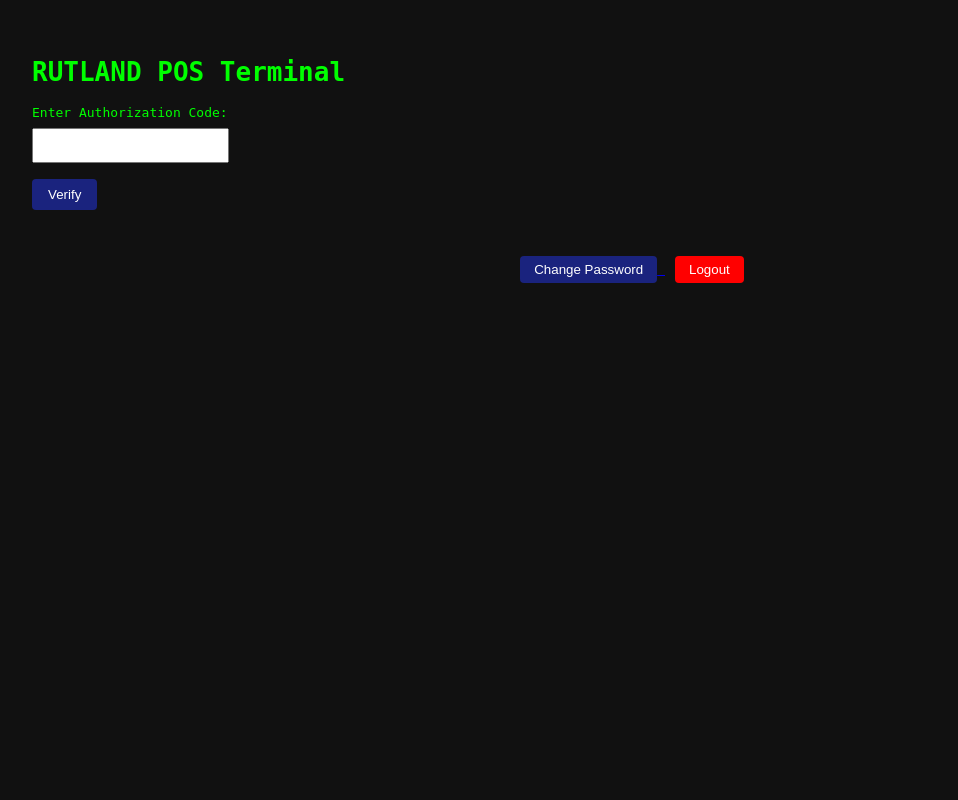
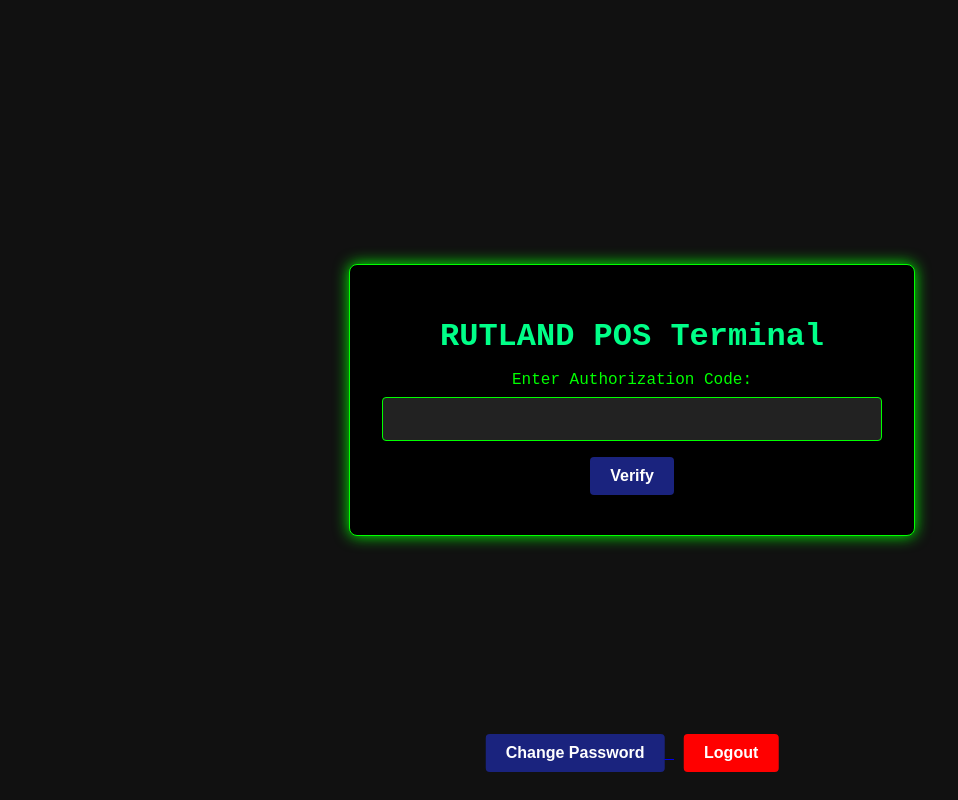
Before and after one commit to lloydsmorgan/usa, a Flask app: page /auth in a window 1280 px wide. Shown: the whole page, without its empty margins (8-966 px from the left). Run offline with Flask 3, Linux system fonts and the light colour scheme; the visitor is signed in with stand-in values (Sample User, id 1).

Commit message:
adding styling

```diff
--- a/static/style.css
+++ b/static/style.css
@@ -1,29 +1,153 @@
+/* ========== Base Layout ========== */
 body {
-    font-family: monospace;
+    font-family: 'Courier New', Courier, monospace;
     background-color: #111;
     color: #0f0;
+    margin: 0;
+    padding: 0;
+    min-height: 100vh;
+    display: flex;
+    justify-content: center;
+    align-items: center;
+    flex-direction: column;
+}
+
+/* ========== Container Styling ========== */
+.container {
+    background-color: #000;
+    border: 1px solid #0f0;
     padding: 2rem;
+    border-radius: 8px;
+    box-shadow: 0 0 15px #0f0;
+    width: 90%;
+    max-width: 500px;
+    text-align: center;
 }
-input, button {
+
+/* ========== Headings ========== */
+h1, h2, h3 {
+    color: #00ff88;
+    margin-bottom: 1rem;
+}
+
+/* ========== Inputs and Buttons ========== */
+input, select {
+    width: 100%;
     margin: 0.5rem 0;
-    padding: 0.5rem;
+    padding: 0.75rem;
+    border: 1px solid #0f0;
+    border-radius: 4px;
+    background-color: #222;
+    color: #0f0;
+    font-size: 1rem;
+    box-sizing: border-box;
 }
-button {
-    padding: 8px 16px;
+
+button, .btn {
+    margin: 0.5rem 0;
+    padding: 10px 20px;
     background-color: #1a237e;
     color: white;
     border: none;
     border-radius: 4px;
     cursor: pointer;
+    font-weight: bold;
+    transition: background-color 0.3s ease;
+    font-size: 1rem;
 }
 
-button:hover {
+button:hover, .btn:hover {
     background-color: #3949ab;
 }
 
+/* ========== Error / Flash / Notes ========== */
+.error-code {
+    color: #ff4444;
+    font-weight: bold;
+}
+
+.reason, .note, .success {
+    margin-top: 10px;
+    font-style: italic;
+    color: #aaa;
+}
+
+.flash {
+    background-color: #440000;
+    border: 1px solid #ff0000;
+    padding: 10px;
+    color: #ff6666;
+    border-radius: 5px;
+    margin-bottom: 1rem;
+}
+
+.success-container {
+    text-align: center;
+    margin-top: 2rem;
+    background-color: #111;
+    border: 1px solid #0f0;
+    padding: 2rem;
+    border-radius: 8px;
+    max-width: 600px;
+    margin-left: auto;
+    margin-right: auto;
+    box-shadow: 0 0 10px #0f0;
+}
+
+.button-group {
+    margin-top: 1.5rem;
+}
+
+.button-group button {
+    font-size: 1rem;
+    padding: 10px 18px;
+    background-color: #1a237e;
+    color: white;
+    border: none;
+    border-radius: 5px;
+    cursor: pointer;
+}
+
+.button-group button:hover {
+    background-color: #3949ab;
+}
+
+
+/* ========== Receipt Styling ========== */
+.receipt {
+    background-color: #000;
+    padding: 1rem;
+    border: 1px dashed #0f0;
+    margin-top: 1rem;
+    text-align: left;
+    font-size: 0.9rem;
+}
+
+/* ========== Responsive Footer Button ========== */
 .fixed-bottom-center {
     position: fixed;
     bottom: 20px;
     left: 50%;
     transform: translateX(-50%);
+    z-index: 99;
 }
+
+/* ========== Media Queries ========== */
+@media (max-width: 600px) {
+    .container {
+        padding: 1rem;
+    }
+
+    input, button {
+        font-size: 1rem;
+        padding: 0.6rem;
+    }
+
+    h1 {
+        font-size: 1.4rem;
+    }
+
+    .receipt {
+        font-size: 0.85rem;
+    }
+}
--- a/templates/base.html
+++ b/templates/base.html
@@ -7,43 +7,34 @@
     <meta name="theme-color" content="#1a237e">
     <link rel="icon" href="{{ url_for('static', filename='favicon.ico') }}" type="image/x-icon">
     <link rel="stylesheet" href="{{ url_for('static', filename='style.css') }}">
-    <style>
-        .logout-footer {
-            margin-top: 40px;
-            text-align: left;
-        }
-
-        .logout-footer button {
-            padding: 10px 20px;
-            background-color: red;
-            color: white;
-            border: none;
-            border-radius: 4px;
-            font-size: 16px;
-        }
-    </style>
 </head>
 <body>
     <div class="container">
         <h1>RUTLAND POS Terminal</h1>
 
+        {% with messages = get_flashed_messages() %}
+          {% if messages %}
+            <div class="flash">
+              {% for msg in messages %}
+                <p>{{ msg }}</p>
+              {% endfor %}
+            </div>
+          {% endif %}
+        {% endwith %}
+
         {% block content %}{% endblock %}
     </div>
 
     {% if session.logged_in %}
-    <div style="text-align: center; margin-top: 30px;">
+    <div class="fixed-bottom-center">
         <a href="{{ url_for('change_password') }}">
-            <button style="padding: 6px 14px; background-color: #1a237e; color: white; border: none; border-radius: 4px;">
-                Change Password
-            </button>
+            <button>Change Password</button>
         </a>
         <a href="{{ url_for('logout') }}">
-            <button style="padding: 6px 14px; background-color: red; color: white; border: none; border-radius: 4px; margin-left: 10px;">
-                Logout
-            </button>
+            <button style="margin-left: 10px; background-color: red;">Logout</button>
         </a>
     </div>
-{% endif %}
+    {% endif %}
 
     <script>
         if ('serviceWorker' in navigator) {
```
Also changed, not shown: templates/rejected.html (+33 -13 lines), templates/success.html (+15 -6 lines).
